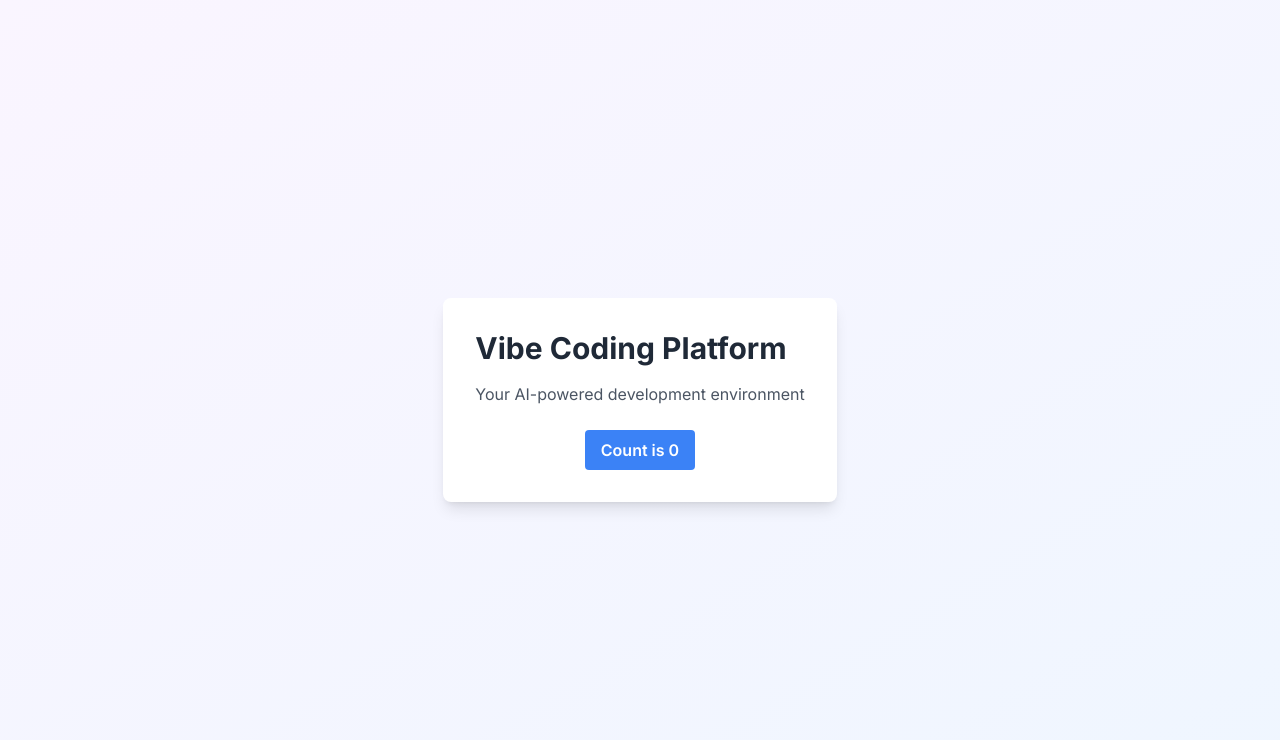
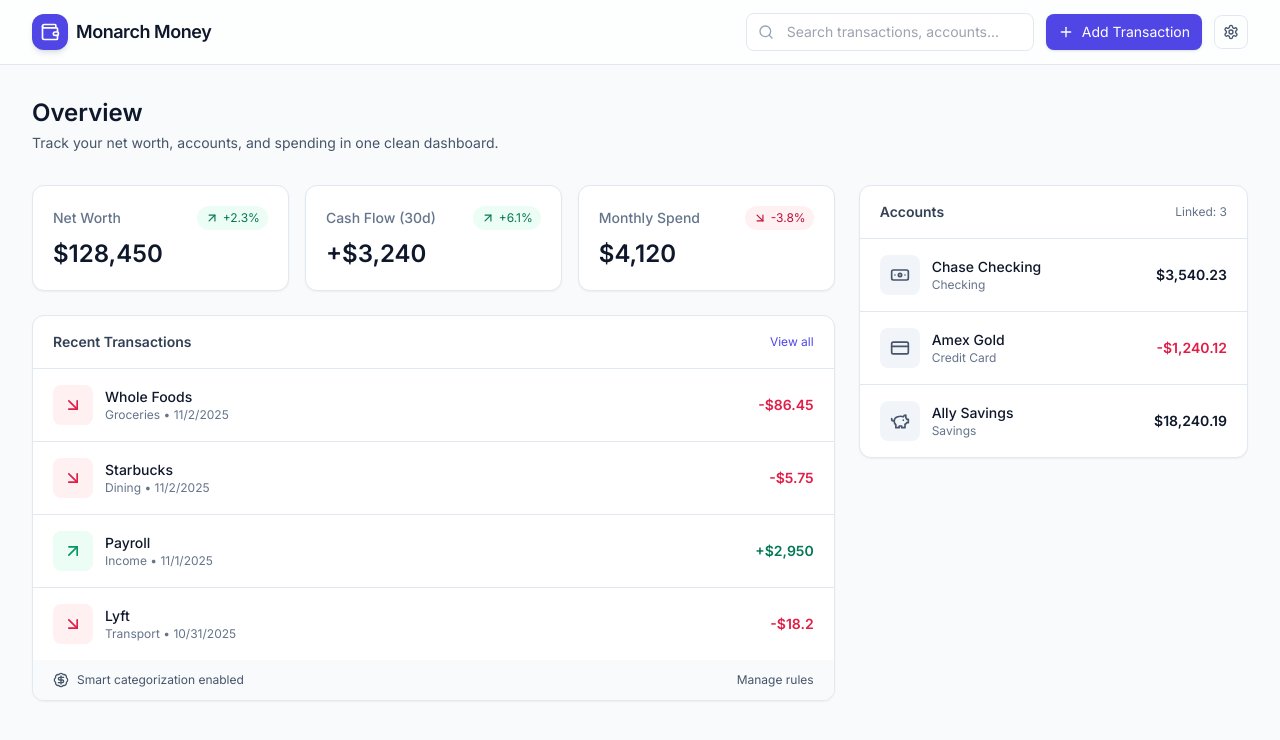
Before and after one commit to flames-25/frontend-repo_er031aji_b49b9j, a React (Vite) app: page / in a window 1280 px wide. Shown: the top 740 px of the page. Built offline with nearby package versions, Linux system fonts and the light colour scheme; a web font is replaced by a local one.

Commit message:
Update project prj_er031aji - 2025-11-09T23:42:48.220Z

```diff
--- a/src/App.jsx
+++ b/src/App.jsx
@@ -1,28 +1,33 @@
-import { useState } from 'react'
+import Navbar from "./components/Navbar";
+import SummaryCards from "./components/SummaryCards";
+import AccountsTable from "./components/AccountsTable";
+import TransactionsList from "./components/TransactionsList";
 
 function App() {
-  const [count, setCount] = useState(0)
+  return (
+    <div className="min-h-screen bg-slate-50">
+      <Navbar />
 
-  return (
-    <div className="min-h-screen bg-gradient-to-br from-purple-50 to-blue-50 flex items-center justify-center">
-      <div className="bg-white p-8 rounded-lg shadow-lg">
-        <h1 className="text-3xl font-bold text-gray-800 mb-4">
-          Vibe Coding Platform
-        </h1>
-        <p className="text-gray-600 mb-6">
-          Your AI-powered development environment
-        </p>
-        <div className="text-center">
-          <button
-            onClick={() => setCount(count + 1)}
-            className="bg-blue-500 hover:bg-blue-600 text-white font-semibold py-2 px-4 rounded"
-          >
-            Count is {count}
-          </button>
+      <main className="mx-auto max-w-7xl px-4 sm:px-6 lg:px-8 py-8">
+        <div className="mb-8">
+          <h1 className="text-2xl font-semibold text-slate-900">Overview</h1>
+          <p className="text-slate-600 text-sm mt-1">
+            Track your net worth, accounts, and spending in one clean dashboard.
+          </p>
         </div>
-      </div>
+
+        <div className="grid grid-cols-1 lg:grid-cols-3 gap-6">
+          <div className="lg:col-span-2 space-y-6">
+            <SummaryCards />
+            <TransactionsList />
+          </div>
+          <div className="lg:col-span-1">
+            <AccountsTable />
+          </div>
+        </div>
+      </main>
     </div>
-  )
+  );
 }
 
-export default App
+export default App;
--- /dev/null
+++ b/src/components/AccountsTable.jsx
@@ -0,0 +1,36 @@
+import { Banknote, CreditCard, PiggyBank } from "lucide-react";
+
+const accounts = [
+  { id: 1, name: "Chase Checking", type: "Checking", balance: 3540.23, icon: Banknote },
+  { id: 2, name: "Amex Gold", type: "Credit Card", balance: -1240.12, icon: CreditCard },
+  { id: 3, name: "Ally Savings", type: "Savings", balance: 18240.19, icon: PiggyBank },
+];
+
+export default function AccountsTable() {
+  return (
+    <section className="rounded-xl border border-slate-200 bg-white overflow-hidden shadow-sm">
+      <div className="px-5 py-4 border-b border-slate-200 flex items-center justify-between">
+        <h3 className="text-sm font-semibold text-slate-700">Accounts</h3>
+        <span className="text-xs text-slate-500">Linked: {accounts.length}</span>
+      </div>
+      <div className="divide-y divide-slate-200">
+        {accounts.map((acc) => (
+          <div key={acc.id} className="px-5 py-4 flex items-center justify-between hover:bg-slate-50">
+            <div className="flex items-center gap-3">
+              <div className="h-10 w-10 rounded-lg bg-slate-100 flex items-center justify-center">
+                <acc.icon className="h-5 w-5 text-slate-600" />
+              </div>
+              <div>
+                <p className="text-sm font-medium text-slate-900">{acc.name}</p>
+                <p className="text-xs text-slate-500">{acc.type}</p>
+              </div>
+            </div>
+            <div className={`text-sm font-semibold ${acc.balance < 0 ? "text-rose-600" : "text-slate-900"}`}>
+              {acc.balance < 0 ? "-" : ""}${Math.abs(acc.balance).toLocaleString()}
+            </div>
+          </div>
+        ))}
+      </div>
+    </section>
+  );
+}
--- /dev/null
+++ b/src/components/Navbar.jsx
@@ -0,0 +1,34 @@
+import { Wallet, Search, Plus, Settings } from "lucide-react";
+
+export default function Navbar() {
+  return (
+    <header className="sticky top-0 z-20 bg-white/70 backdrop-blur border-b border-slate-200">
+      <div className="mx-auto max-w-7xl px-4 sm:px-6 lg:px-8 h-16 flex items-center justify-between">
+        <div className="flex items-center gap-2">
+          <div className="h-9 w-9 rounded-xl bg-indigo-600 text-white flex items-center justify-center shadow-md">
+            <Wallet className="h-5 w-5" />
+          </div>
+          <span className="font-semibold text-slate-900 text-lg tracking-tight">Monarch Money</span>
+        </div>
+
+        <div className="hidden md:flex items-center gap-3">
+          <div className="relative">
+            <Search className="absolute left-3 top-1/2 -translate-y-1/2 h-4 w-4 text-slate-400" />
+            <input
+              type="text"
+              placeholder="Search transactions, accounts..."
+              className="pl-10 pr-3 py-2 rounded-lg border border-slate-200 focus:outline-none focus:ring-2 focus:ring-indigo-500 focus:border-transparent text-sm w-72"
+            />
+          </div>
+          <button className="inline-flex items-center gap-2 bg-indigo-600 text-white px-3 py-2 rounded-lg text-sm shadow hover:bg-indigo-700 transition">
+            <Plus className="h-4 w-4" />
+            Add Transaction
+          </button>
+          <button className="p-2 rounded-lg border border-slate-200 hover:bg-slate-50">
+            <Settings className="h-4 w-4 text-slate-600" />
+          </button>
+        </div>
+      </div>
+    </header>
+  );
+}
--- /dev/null
+++ b/src/components/SummaryCards.jsx
@@ -0,0 +1,54 @@
+import { ArrowUpRight, ArrowDownRight } from "lucide-react";
+
+export default function SummaryCards() {
+  const cards = [
+    {
+      title: "Net Worth",
+      value: "$128,450",
+      change: "+2.3%",
+      positive: true,
+    },
+    {
+      title: "Cash Flow (30d)",
+      value: "+$3,240",
+      change: "+6.1%",
+      positive: true,
+    },
+    {
+      title: "Monthly Spend",
+      value: "$4,120",
+      change: "-3.8%",
+      positive: false,
+    },
+  ];
+
+  return (
+    <section className="grid grid-cols-1 sm:grid-cols-2 lg:grid-cols-3 gap-4">
+      {cards.map((c) => (
+        <div
+          key={c.title}
+          className="rounded-xl border border-slate-200 bg-white p-5 shadow-sm"
+        >
+          <div className="flex items-center justify-between">
+            <h3 className="text-sm font-medium text-slate-500">{c.title}</h3>
+            <span
+              className={`inline-flex items-center gap-1 text-xs px-2 py-1 rounded-full ${
+                c.positive
+                  ? "bg-emerald-50 text-emerald-700"
+                  : "bg-rose-50 text-rose-700"
+              }`}
+            >
+              {c.positive ? (
+                <ArrowUpRight className="h-3.5 w-3.5" />
+              ) : (
+                <ArrowDownRight className="h-3.5 w-3.5" />
+              )}
+              {c.change}
+            </span>
+          </div>
+          <p className="mt-2 text-2xl font-semibold text-slate-900">{c.value}</p>
+        </div>
+      ))}
+    </section>
+  );
+}
--- /dev/null
+++ b/src/components/TransactionsList.jsx
@@ -0,0 +1,50 @@
+import { ArrowDownRight, ArrowUpRight, BadgeDollarSign } from "lucide-react";
+
+const transactions = [
+  { id: 1, merchant: "Whole Foods", category: "Groceries", amount: -86.45, date: "2025-11-02" },
+  { id: 2, merchant: "Starbucks", category: "Dining", amount: -5.75, date: "2025-11-02" },
+  { id: 3, merchant: "Payroll", category: "Income", amount: 2950.0, date: "2025-11-01" },
+  { id: 4, merchant: "Lyft", category: "Transport", amount: -18.2, date: "2025-10-31" },
+];
+
+export default function TransactionsList() {
+  return (
+    <section className="rounded-xl border border-slate-200 bg-white overflow-hidden shadow-sm">
+      <div className="px-5 py-4 border-b border-slate-200 flex items-center justify-between">
+        <h3 className="text-sm font-semibold text-slate-700">Recent Transactions</h3>
+        <button className="text-xs text-indigo-600 hover:text-indigo-700">View all</button>
+      </div>
+      <ul className="divide-y divide-slate-200">
+        {transactions.map((t) => (
+          <li key={t.id} className="px-5 py-4 flex items-center justify-between hover:bg-slate-50">
+            <div className="flex items-center gap-3">
+              <div className={`h-10 w-10 rounded-lg flex items-center justify-center ${
+                t.amount < 0 ? "bg-rose-50 text-rose-600" : "bg-emerald-50 text-emerald-600"
+              }`}>
+                {t.amount < 0 ? (
+                  <ArrowDownRight className="h-5 w-5" />
+                ) : (
+                  <ArrowUpRight className="h-5 w-5" />
+                )}
+              </div>
+              <div>
+                <p className="text-sm font-medium text-slate-900">{t.merchant}</p>
+                <p className="text-xs text-slate-500">{t.category} • {new Date(t.date).toLocaleDateString()}</p>
+              </div>
+            </div>
+            <div className={`text-sm font-semibold ${t.amount < 0 ? "text-rose-600" : "text-emerald-700"}`}>
+              {t.amount < 0 ? "-" : "+"}${Math.abs(t.amount).toLocaleString()}
+            </div>
+          </li>
+        ))}
+      </ul>
+      <div className="px-5 py-3 bg-slate-50 flex items-center justify-between">
+        <div className="flex items-center gap-2 text-xs text-slate-600">
+          <BadgeDollarSign className="h-4 w-4" />
+          Smart categorization enabled
+        </div>
+        <button className="text-xs text-slate-600 hover:text-slate-800">Manage rules</button>
+      </div>
+    </section>
+  );
+}
```
Also changed, not shown: 2 other files (tests, documents, lock files or other folders).
